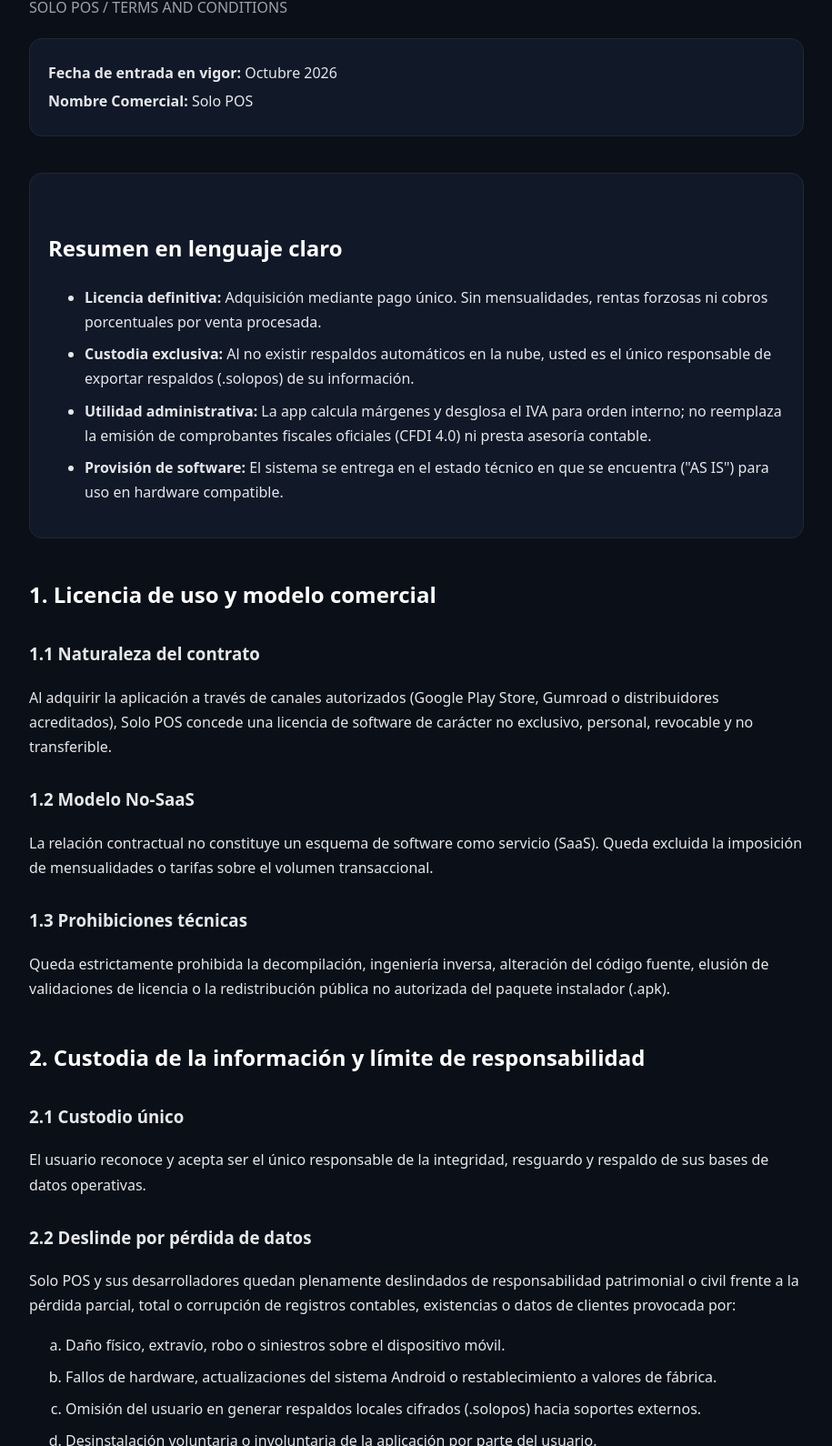
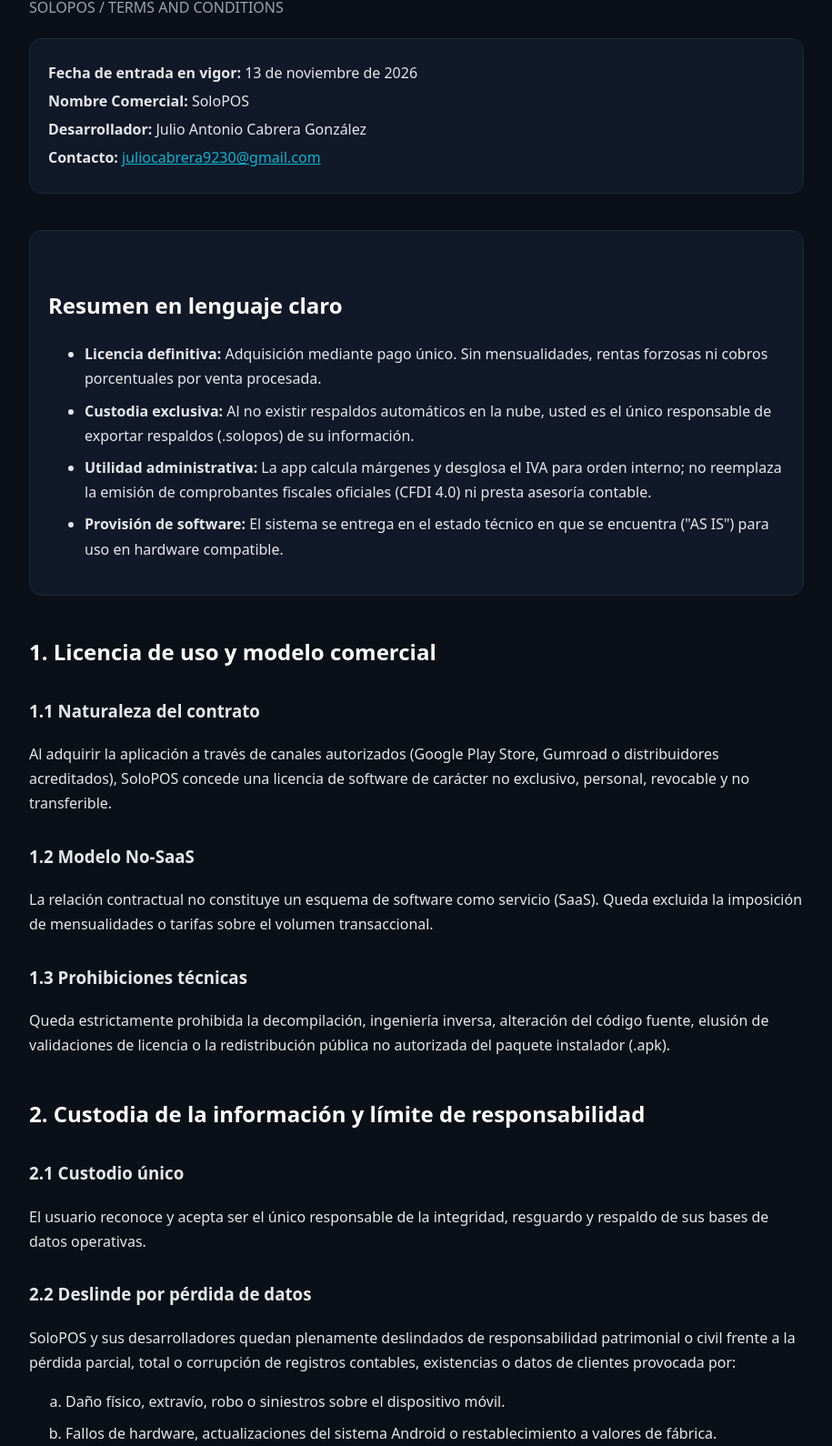
Before and after one commit to JAppslabs/SoloPOS, a plain HTML site: page legal/terminos-y-condiciones.html in a window 1280 px wide. Shown: the part 183-1773 px from the top of the page at 91% size, without its empty margins (182-1097 px from the left). Drawn offline with Linux system fonts and the light colour scheme.

Commit message:
Correct SoloPOS backup description and developer contact in terms

```diff
--- a/legal/terminos-y-condiciones.html
+++ b/legal/terminos-y-condiciones.html
@@ -3,8 +3,8 @@
 <head>
   <meta charset="utf-8">
   <meta name="viewport" content="width=device-width, initial-scale=1">
-  <title>Términos y Condiciones — Solo POS</title>
-  <meta name="description" content="Términos y Condiciones de uso de Solo POS.">
+  <title>Términos y Condiciones — SoloPOS</title>
+  <meta name="description" content="Términos y Condiciones de uso de SoloPOS.">
   <style>
     :root{color-scheme:dark;--bg:#0b0f17;--panel:#111827;--text:#e5e7eb;--muted:#9ca3af;--accent:#06b6d4}
     *{box-sizing:border-box}body{margin:0;background:var(--bg);color:var(--text);font:16px/1.7 system-ui,-apple-system,Segoe UI,Roboto,sans-serif}
@@ -13,13 +13,15 @@
 </head>
 <body>
 <main>
-<a class="back" href="index.html">← Documentos legales de Solo POS</a>
+<a class="back" href="index.html">← Documentos legales de SoloPOS</a>
 <header>
   <h1>Términos y Condiciones de Uso</h1>
-  <p class="muted">SOLO POS / TERMS AND CONDITIONS</p>
+  <p class="muted">SOLOPOS / TERMS AND CONDITIONS</p>
   <div class="meta">
-    <p><strong>Fecha de entrada en vigor:</strong> Octubre 2026</p>
-    <p><strong>Nombre Comercial:</strong> Solo POS</p>
+    <p><strong>Fecha de entrada en vigor:</strong> 13 de noviembre de 2026</p>
+    <p><strong>Nombre Comercial:</strong> SoloPOS</p>
+    <p><strong>Desarrollador:</strong> Julio Antonio Cabrera González</p>
+    <p><strong>Contacto:</strong> <a href="mailto:juliocabrera9230@gmail.com">juliocabrera9230@gmail.com</a></p>
   </div>
 </header>
 
@@ -35,7 +37,7 @@
 
 <h2>1. Licencia de uso y modelo comercial</h2>
 <h3>1.1 Naturaleza del contrato</h3>
-<p>Al adquirir la aplicación a través de canales autorizados (Google Play Store, Gumroad o distribuidores acreditados), Solo POS concede una licencia de software de carácter no exclusivo, personal, revocable y no transferible.</p>
+<p>Al adquirir la aplicación a través de canales autorizados (Google Play Store, Gumroad o distribuidores acreditados), SoloPOS concede una licencia de software de carácter no exclusivo, personal, revocable y no transferible.</p>
 <h3>1.2 Modelo No-SaaS</h3>
 <p>La relación contractual no constituye un esquema de software como servicio (SaaS). Queda excluida la imposición de mensualidades o tarifas sobre el volumen transaccional.</p>
 <h3>1.3 Prohibiciones técnicas</h3>
@@ -45,17 +47,17 @@
 <h3>2.1 Custodio único</h3>
 <p>El usuario reconoce y acepta ser el único responsable de la integridad, resguardo y respaldo de sus bases de datos operativas.</p>
 <h3>2.2 Deslinde por pérdida de datos</h3>
-<p>Solo POS y sus desarrolladores quedan plenamente deslindados de responsabilidad patrimonial o civil frente a la pérdida parcial, total o corrupción de registros contables, existencias o datos de clientes provocada por:</p>
+<p>SoloPOS y sus desarrolladores quedan plenamente deslindados de responsabilidad patrimonial o civil frente a la pérdida parcial, total o corrupción de registros contables, existencias o datos de clientes provocada por:</p>
 <ol type="a">
 <li>Daño físico, extravío, robo o siniestros sobre el dispositivo móvil.</li>
 <li>Fallos de hardware, actualizaciones del sistema Android o restablecimiento a valores de fábrica.</li>
-<li>Omisión del usuario en generar respaldos locales cifrados (.solopos) hacia soportes externos.</li>
+<li>Omisión del usuario en generar archivos de respaldo (.solopos) sin cifrado añadido por SoloPOS hacia soportes externos.</li>
 <li>Desinstalación voluntaria o involuntaria de la aplicación por parte del usuario.</li>
 </ol>
 
 <h2>3. Deslinde tributario y contable (SAT / PROFECO / IRS)</h2>
 <h3>3.1 Control administrativo interno</h3>
-<p>Solo POS es una utilidad de control y cálculo operativo. No funge como Proveedor Autorizado de Certificación (PAC) ante el Servicio de Administración Tributaria (SAT) en México, ni como preparador certificado ante el Internal Revenue Service (IRS) en Estados Unidos. No expide facturas electrónicas timbradas.</p>
+<p>SoloPOS es una utilidad de control y cálculo operativo. No funge como Proveedor Autorizado de Certificación (PAC) ante el Servicio de Administración Tributaria (SAT) en México, ni como preparador certificado ante el Internal Revenue Service (IRS) en Estados Unidos. No expide facturas electrónicas timbradas.</p>
 <h3>3.2 Desglose de contribuciones</h3>
 <p>La separación de importes netos e impuestos agregados (IVA / Tax) responde a fórmulas aritméticas internas. El usuario debe asegurar que sus precios en mostrador cumplan con la normatividad de precios totales de PROFECO y conciliar sus declaraciones fiscales con un profesional contable autorizado.</p>
 
@@ -65,7 +67,7 @@
 <h3>4.2 Periféricos de impresión</h3>
 <p>Se ofrece soporte sobre protocolos estándar ESC/POS vía Bluetooth; no obstante, no se garantiza compatibilidad con hardware que presente firmwares modificados o módulos inalámbricos no homologados.</p>
 <h3>4.3 Tope máximo de indemnización</h3>
-<p>Si una autoridad jurisdiccional determinase alguna responsabilidad económica imputable a Solo POS, dicha compensación estará tasada como máximo en el importe exacto pagado por el usuario al adquirir la licencia original.</p>
+<p>Si una autoridad jurisdiccional determinase alguna responsabilidad económica imputable a SoloPOS, dicha compensación estará tasada como máximo en el importe exacto pagado por el usuario al adquirir la licencia original.</p>
 
 <h2>5. Infraestructura de red local (modelo BYOC)</h2>
 <p>El desempeño de la comunicación entre terminales depende de la infraestructura de red del usuario. Caídas de conectividad, saturación del router Wi-Fi o interferencias locales no constituyen fallas atribuibles al sistema.</p>
@@ -78,7 +80,7 @@
 <h3>6.3 Renuncia a juicios colectivos</h3>
 <p>Toda controversia se resolverá en lo individual, renunciando expresamente el usuario a formar parte de acciones colectivas (Class Action Waiver).</p>
 
-<p class="muted">Última actualización: Octubre 2026</p>
+<p class="muted">Última actualización: 13 de noviembre de 2026</p>
 </main>
 </body>
 </html>
```
